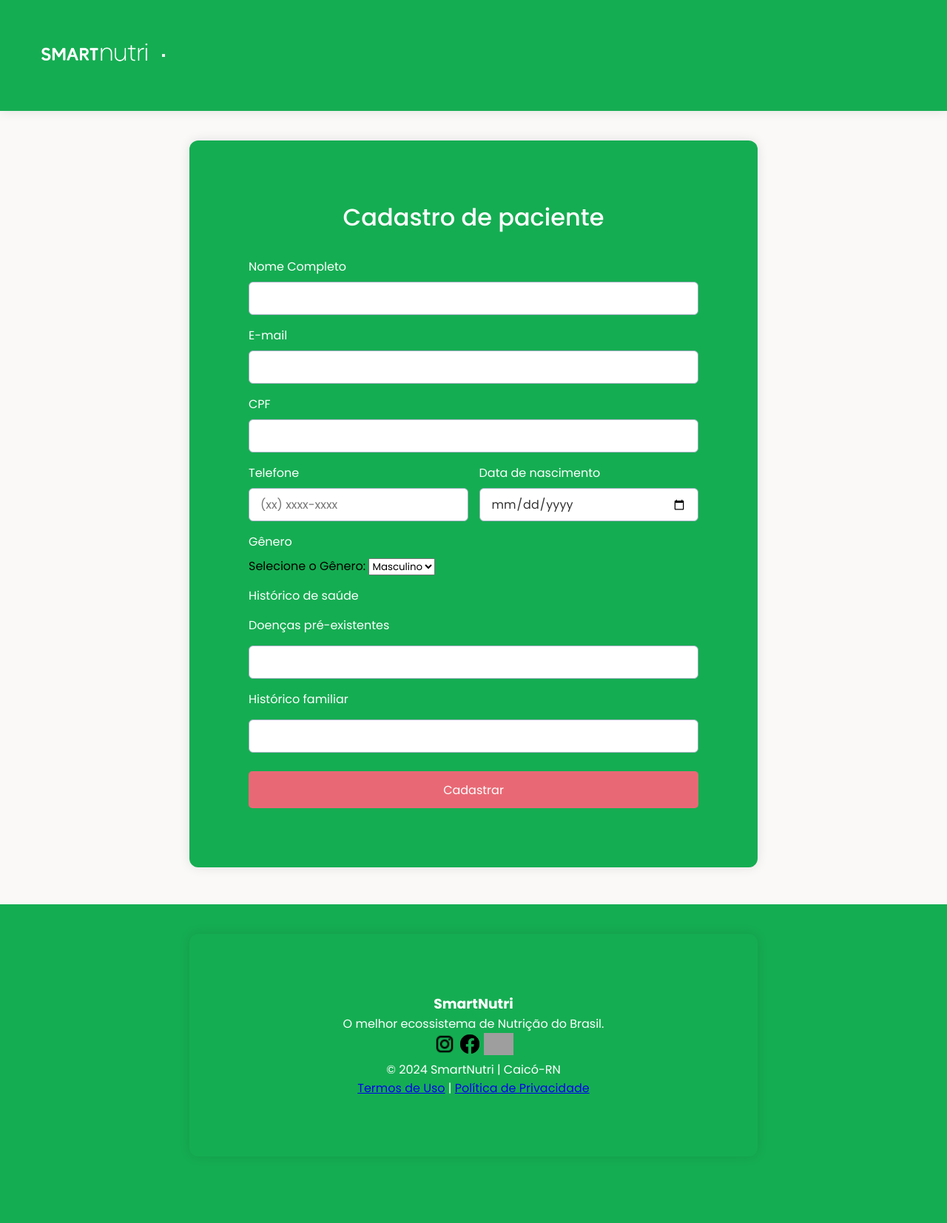
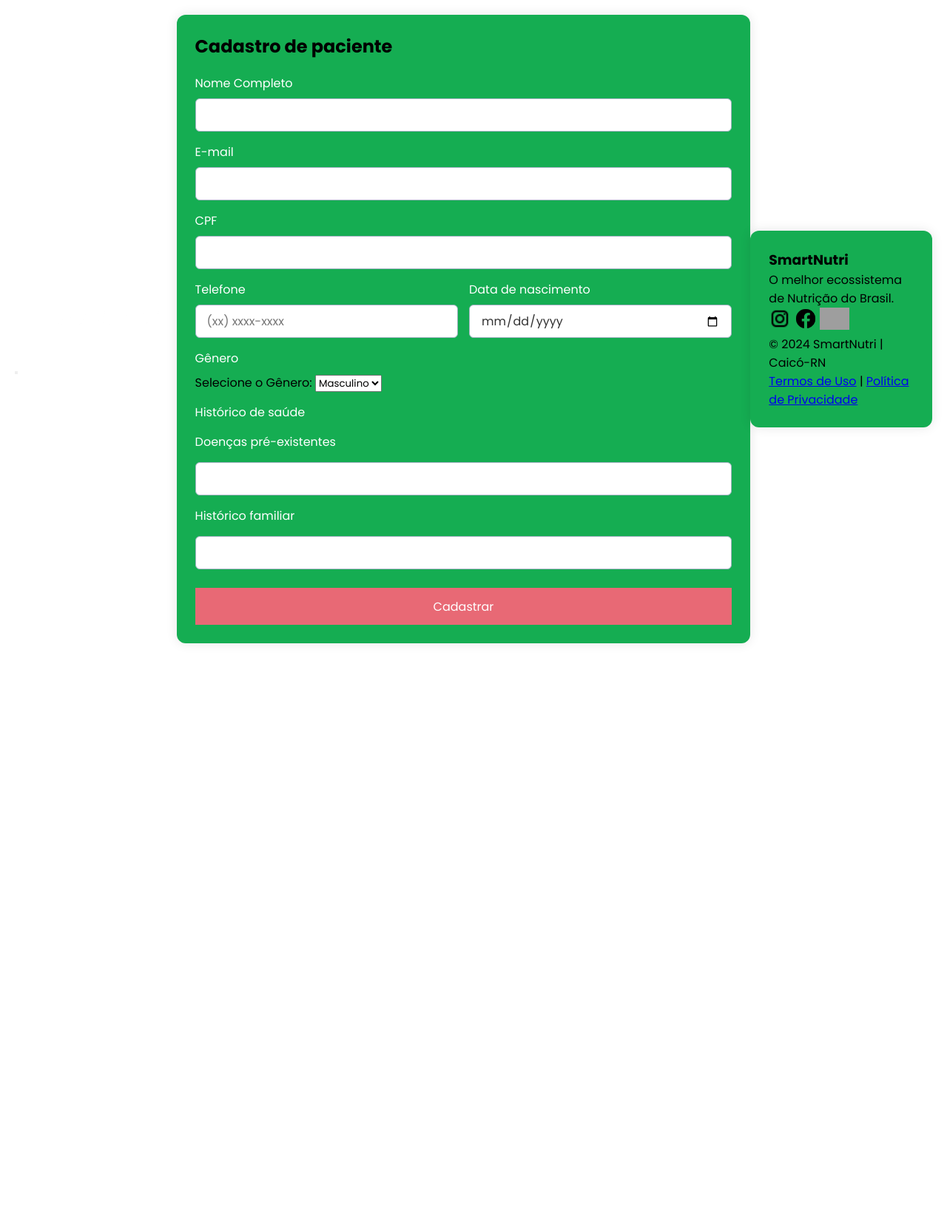
Before and after one commit to cllararibeiro/smartnutri, a Flask app: template templates/nutricionista/cadastro_paciente.html in a window 1280 px wide. Shown: the whole page at 74% size. After the commit the page ends 870 px from the top, so only its background shows below. Run offline with Flask 3, Linux system fonts and the light colour scheme; the template is opened without the code that fills it, so the values that code supplies are empty; parts of the project's set-up code (start-up, migrations or seed data) failed here and were passed over; grey boxes are pictures that could not be loaded.

Commit message:
Update cadpaciente.css

```diff
--- a/static/css/cadpaciente.css
+++ b/static/css/cadpaciente.css
@@ -27,75 +27,34 @@
   font-family: "Poppins", sans-serif;
 }
 
-.bg-verde {
-  background-color:var(--verde-padrao);
-}
-
-.bg-bege{
-  background-color:  #e4dedc;
-}
-
-.btn-danger {
-  background-color: var(--rosa);
-}
-
-.btn-rosa {
-  background-color: var(--rosa);
-}
-
-.btn-azul {
-  background-color: var(--azul);
-}
-
-.btn-amarelo {
-  background-color:var(--amarelo) ;
-}
-
 body {
-  width: 100%;
-  height: auto;
-  font-family: 'Lucida Sans', 'Lucida Sans Regular', 'Lucida Grande', 'Lucida Sans Unicode', Geneva, Verdana, sans-serif;
-  background-color: #faf9f8;
-}
-
-.container1 {
+  min-height: 100vh;
   display: flex;
-  width: 100%;
-  height: 150px;
-  background-color: var(--verde-padrao);
-  box-shadow: 0 0 15px rgba(0, 0, 0, 0.1);
-  margin-top: 0%;
-  justify-items: center;
   align-items: center;
+  justify-content: center;
+  padding: 20px;
+  background-color: var(--branco);
 }
 
 .container {
-  width: 60%;
-  height: auto;
+  position: relative;
+  max-width: 800px;
+  width: 100%;
   background-color: var(--verde-padrao);
-  padding: 80px;
+  padding: 25px;
   border-radius: 12px;
   box-shadow: 0 0 15px rgba(0, 0, 0, 0.1);
-  justify-items: center;
-  margin-left: 20%;
-  margin-bottom: 50px;
 }
 
-body header {
-  width: 100%;
-  height: 90px;
-  margin-bottom: 100px;
-}
-
-body h1 {
-  font-size: 2rem;
+.container header {
+  font-size: 1.5rem;
   color: #ffffff;
   font-weight: 500;
   text-align: center;
 }
 
 .container .form {
-  margin-top: 30px;
+  margin-top: 20px;
 }
 
 .form .input-box {
@@ -187,7 +146,6 @@ body h1 {
   cursor: pointer;
   transition: all 0.2s ease;
   background: var(--rosa);
-  border-radius: 5px;
 }
 
 .form button:hover {
@@ -203,39 +161,3 @@ body h1 {
     row-gap: 15px;
   }
 }
-
-footer {
-  padding: 40px 0;
-  color: white;
-  text-align: center;
-}
-
-.footer-container {
-  display: flex;
-  flex-wrap: wrap;
-  justify-content: space-around;
-  text-align: center;
-  padding-bottom: 20px;
-}
-
-.footer-left, .footer-center {
-  max-width: 300px;
-}
-
-.footer-left h3, .footer-center h3 {
-  font-size: 1.5rem;
-}
-
-.footer-bottom {
-  font-size: 0.9em;
-}
-
-.footer-bottom a {
-  color: white;
-  text-decoration: none;
-  margin: 0 10px;
-}
-
-.footer-bottom a:hover {
-  text-decoration: underline;
-}
```
